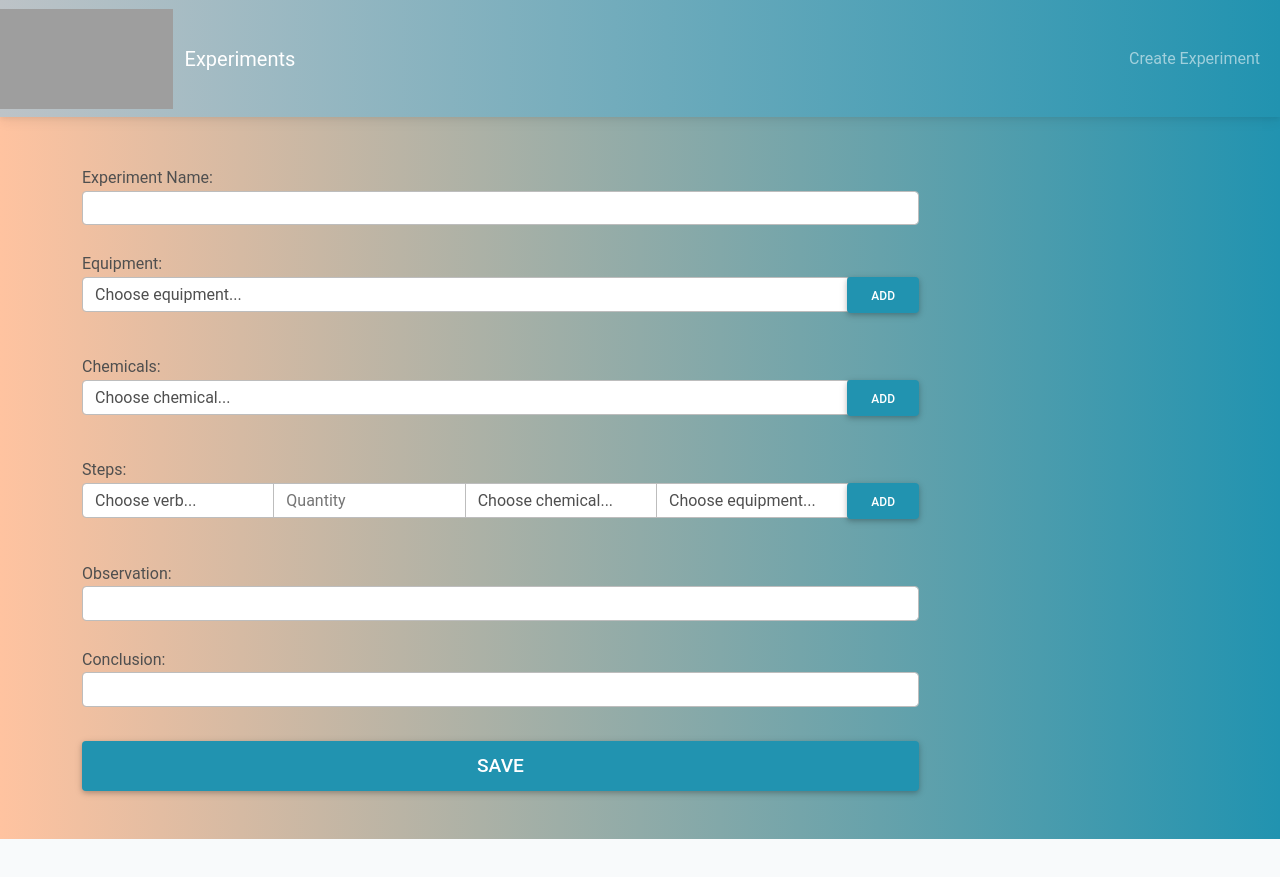
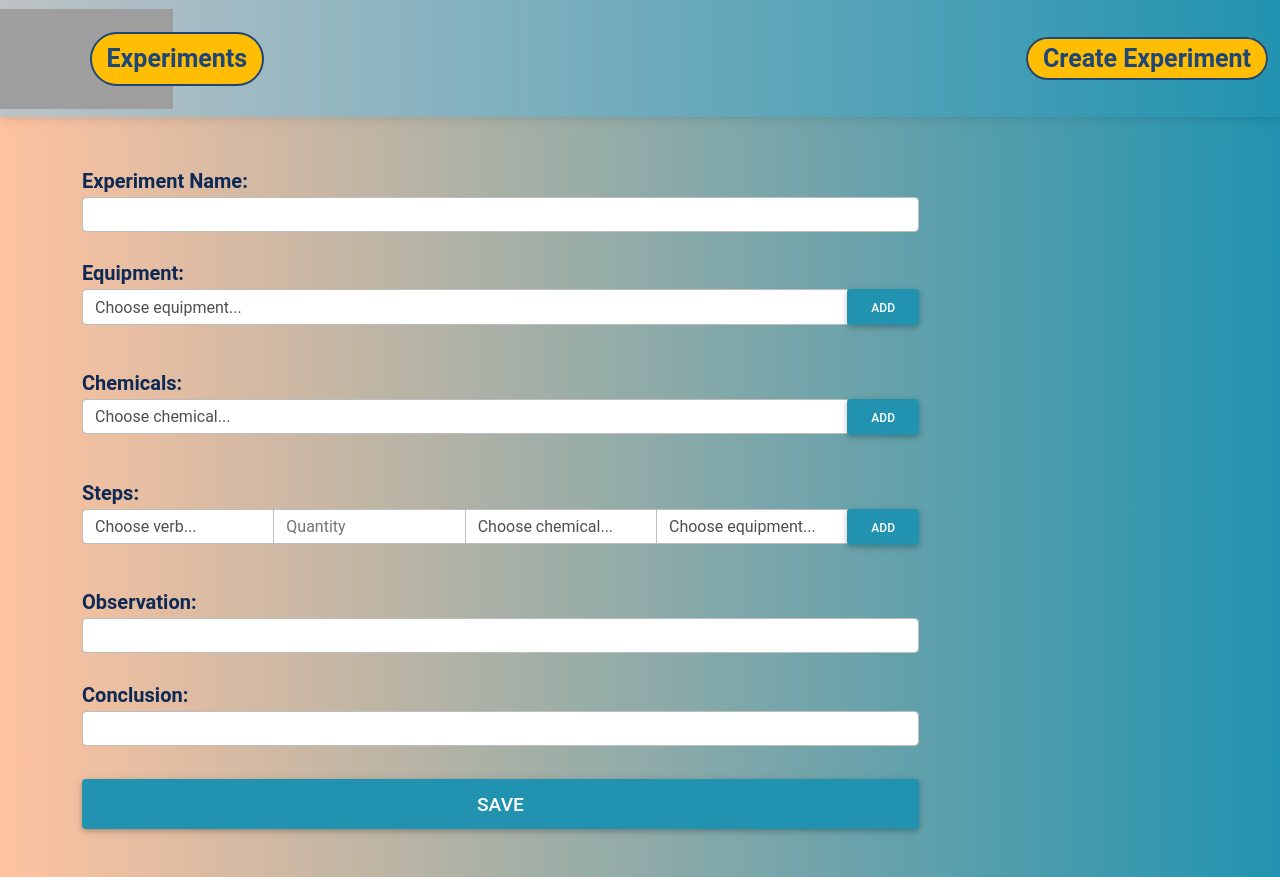
Before and after one commit to yaaa3ser/graduation-project, a Django app: template templates/create.html in a window 1280 px wide. Before the commit the page ends 839 px from the top, so only its background shows below. Run offline with Django 4.2, Linux system fonts and the light colour scheme; the template is opened without the code that fills it, so the values that code supplies are empty; some libraries are stand-ins or nearby versions; grey boxes are pictures that could not be loaded.

Commit message:
edit home page color

```diff
--- a/templates/base.html
+++ b/templates/base.html
@@ -15,14 +15,14 @@
   <nav class="navbar navbar-expand-lg navbar-dark gradient-sm">
     <img src="https://eng-azhar.net/images/logo.png" alt="eng_azhar" width="200" height="100">
     <div class="container" >
-      <a class="navbar-brand" href="{% url 'experiments_list' %}">Experiments</a>
+      <a class="exex" href="{% url 'experiments_list' %}">Experiments</a>
       <button class="navbar-toggler" type="button" data-bs-toggle="collapse" data-bs-target="#navbarNav" aria-controls="navbarNav" aria-expanded="false" aria-label="Toggle navigation">
         <span class="navbar-toggler-icon"></span>
       </button>
       <div class="collapse navbar-collapse" id="navbarNav">
         <ul class="navbar-nav ms-auto">
           <li class="nav-item">
-            <a class="nav-link" href="{% url 'experiment_create' %}">Create Experiment</a>
+            <a class="exex" href="{% url 'experiment_create' %}">Create Experiment</a>
           </li>
         </ul>
       </div>
@@ -40,6 +40,18 @@
     .gradient-sm {
       background: linear-gradient(to left, #2193b0, #bdc3c7);
     }
+    .exex {
+      color: #1E4778;
+      text-decoration: none;
+      font-size: 25px;
+      font-weight: 600;
+      padding: 5px 15px; /* Add space around the text */
+      margin-left: -95px;
+      border: 2px solid #1E4778; /* Update border color */
+      border-radius: 100px;
+      background-color: #ffbd03; /* Update background color */
+    }
+
   </style>
   <!-- Bootstrap JavaScript CDN -->
   <script src="https://cdnjs.cloudflare.com/ajax/libs/jquery/3.6.0/jquery.min.js"></script>
--- a/templates/create.html
+++ b/templates/create.html
@@ -4,12 +4,12 @@
     <form method="post">
     {% csrf_token %}
     <div class="form-group col-md-9">
-        <label for="name">Experiment Name:</label>
+        <label for="name" class="axax">Experiment Name:</label>
         <input type="text" class="form-control" id="name" name="name">
     </div>
     </br>
     <div class="form-group col-md-9">
-      <label for="equipment_select">Equipment:</label>
+      <label for="equipment_select" class="axax">Equipment:</label>
       <div class="input-group">
           <select name="equipment_select" id="equipment_select" class="form-control">
               <option value="">Choose equipment...</option>
@@ -31,7 +31,7 @@
   </div>
     </br>
   <div class="form-group col-md-9">
-      <label for="chemical_select">Chemicals:</label>
+      <label for="chemical_select" class="axax">Chemicals:</label>
       <div class="input-group">
           <select name="chemical_select" id="chemical_select" class="form-control">
               <option value="">Choose chemical...</option>
@@ -49,7 +49,7 @@
   </div>
     </br>
   <div class="form-group col-md-9">
-    <label for="step">Steps:</label>
+    <label for="step" class="axax">Steps:</label>
     <div class="input-group">
         <select name="verb" class="form-control">
             <option value="">Choose verb...</option>
@@ -86,12 +86,12 @@
 </div>
     </br>
     <div class="form-group col-md-9">
-        <label for="observation">Observation:</label>
+        <label for="observation" class="axax">Observation:</label>
         <input type="text" class="form-control" id="observation" name="observation">
     </div>
     </br>
     <div class="form-group col-md-9">
-        <label for="conclusion">Conclusion:</label>
+        <label for="conclusion" class="axax">Conclusion:</label>
         <input type="text" class="form-control" id="conclusion" name="conclusion">
     </div>
     </br>
@@ -99,7 +99,14 @@
 
 </form>
 </div>
-
+    <style>
+        .axax{
+            color: #0E2954;
+            text-decoration: none;
+            font-size: 20px;
+            font-weight: 600;
+        }
+    </style>
   <script>
     const addEquipmentBtn = document.querySelector('#add-equipment');
     const addChemicalBtn = document.querySelector('#add-chemical');
```
